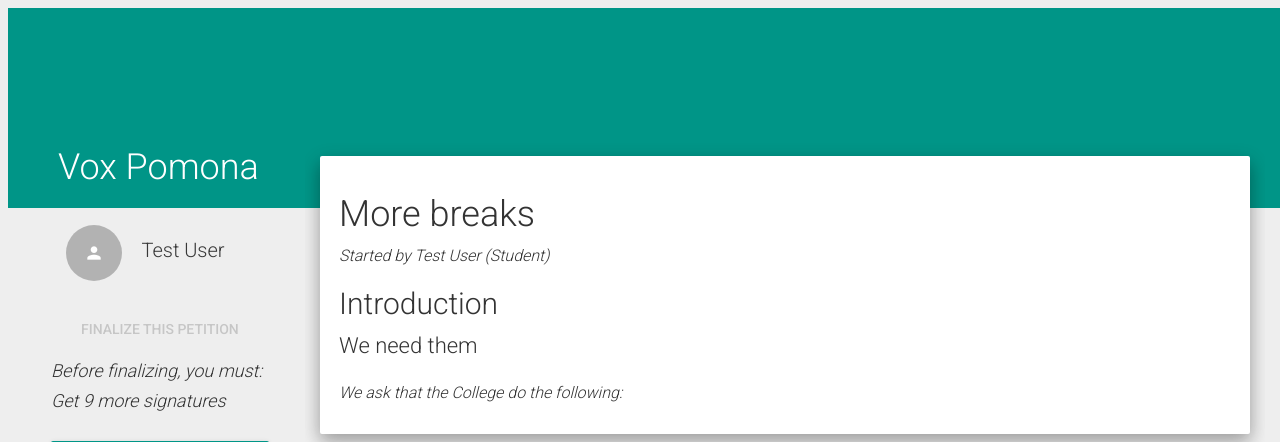
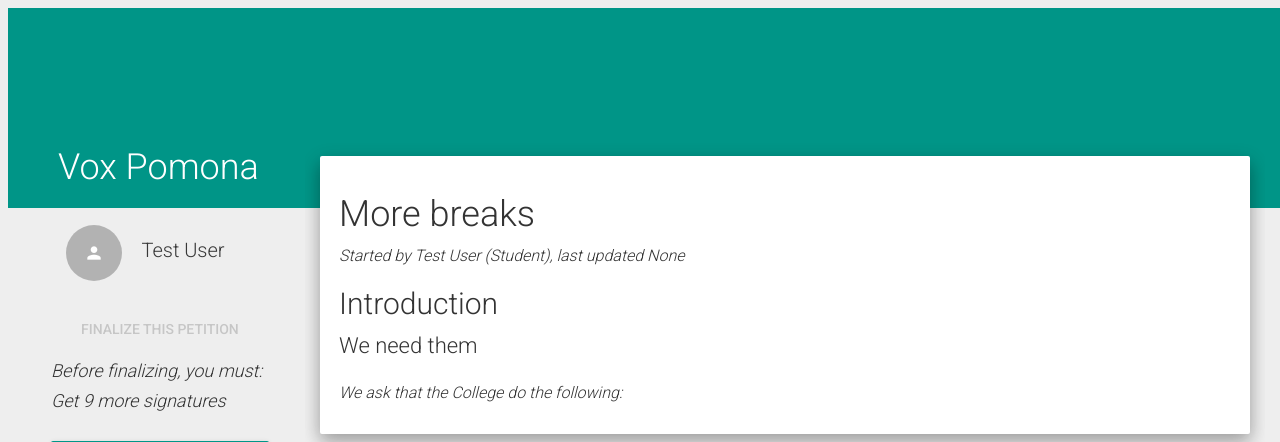
Before and after one commit to monohelix/VoxPomona, a Django app: page /view_petition/1/ in a window 1280 px wide. Shown: the top 442 px of the page. Run offline with Django 3.2, Linux system fonts and the light colour scheme; a user stored in the database is signed in; data comes from the database, SQL or seed files in the repository; some libraries are stand-ins or nearby versions.

Commit message:
visual tweaks

```diff
--- a/VoxPomona/templates/home.html
+++ b/VoxPomona/templates/home.html
@@ -23,7 +23,9 @@
         </div>
       </div>
     </a>
-    <a href="/new_petition" class="btn btn-raised btn-primary">Start a new petition</a>
+    <div class="btn-group-vertical">
+      <a href="/new_petition" class="btn btn-raised btn-primary">Start a new petition</a>
+    </div>
     <br /> <br />
   </div>
   <ul>
--- a/VoxPomona/templates/view_petition.html
+++ b/VoxPomona/templates/view_petition.html
@@ -97,7 +97,7 @@ Template for displaying a petition prior to being finalized.
   <!-- basic petition information -->
 	<div class ="well">
     <h1>{{ petition.title }}</h1>
-    <p><em>Started by {{ petition.get_creator_name }} ({{ petition.get_creator_user_type }})</em></p>
+    <p><em>Started by {{ petition.get_creator_name }} ({{ petition.get_creator_user_type }}), last updated {{ petition.last_updated }}</em></p>
 
     <h2> Introduction </h2>
     <span class="pet_content">{{ petition.summary }}</span>
```
Also changed, not shown: db.sqlite3, 5 other files.
